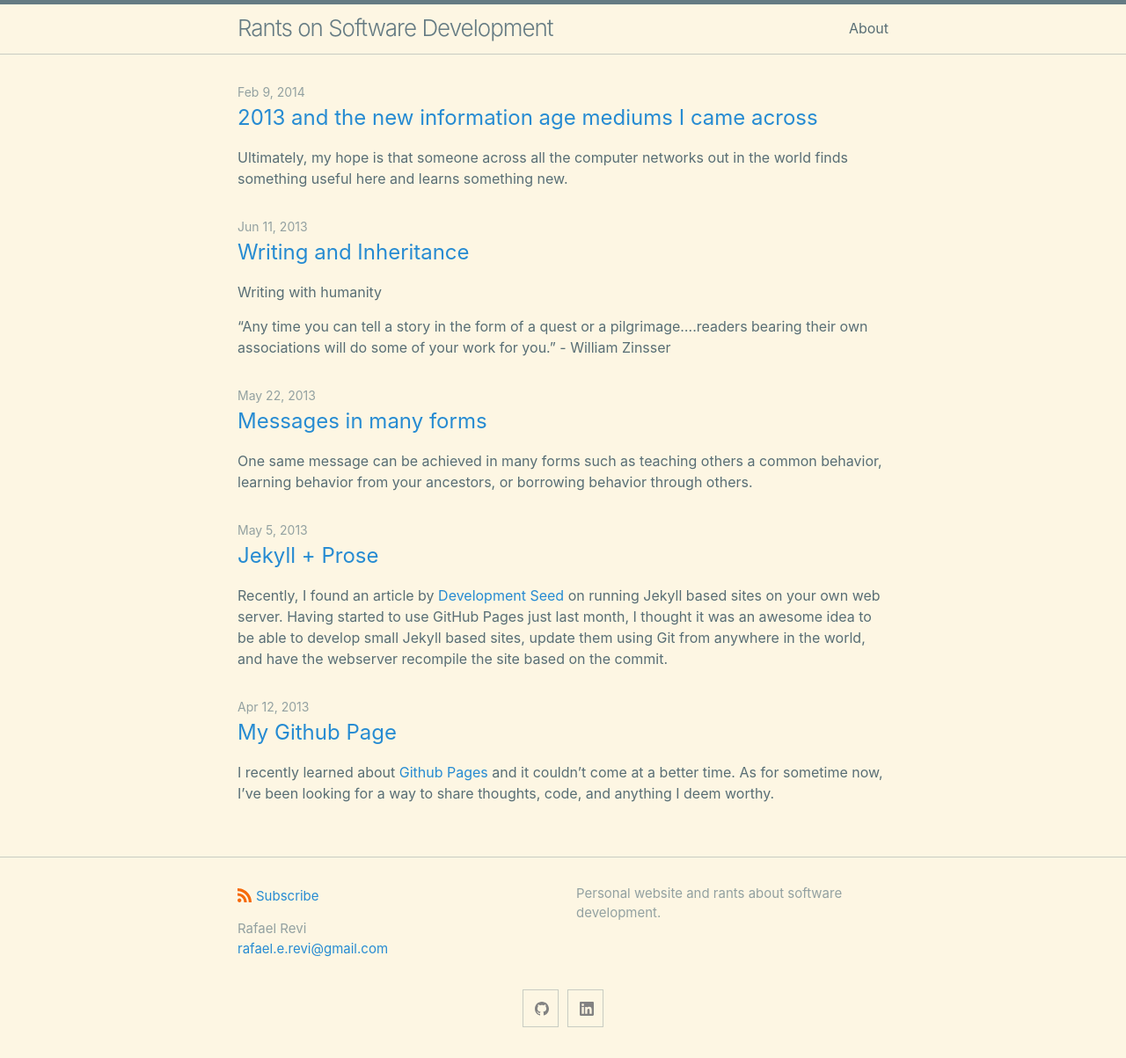
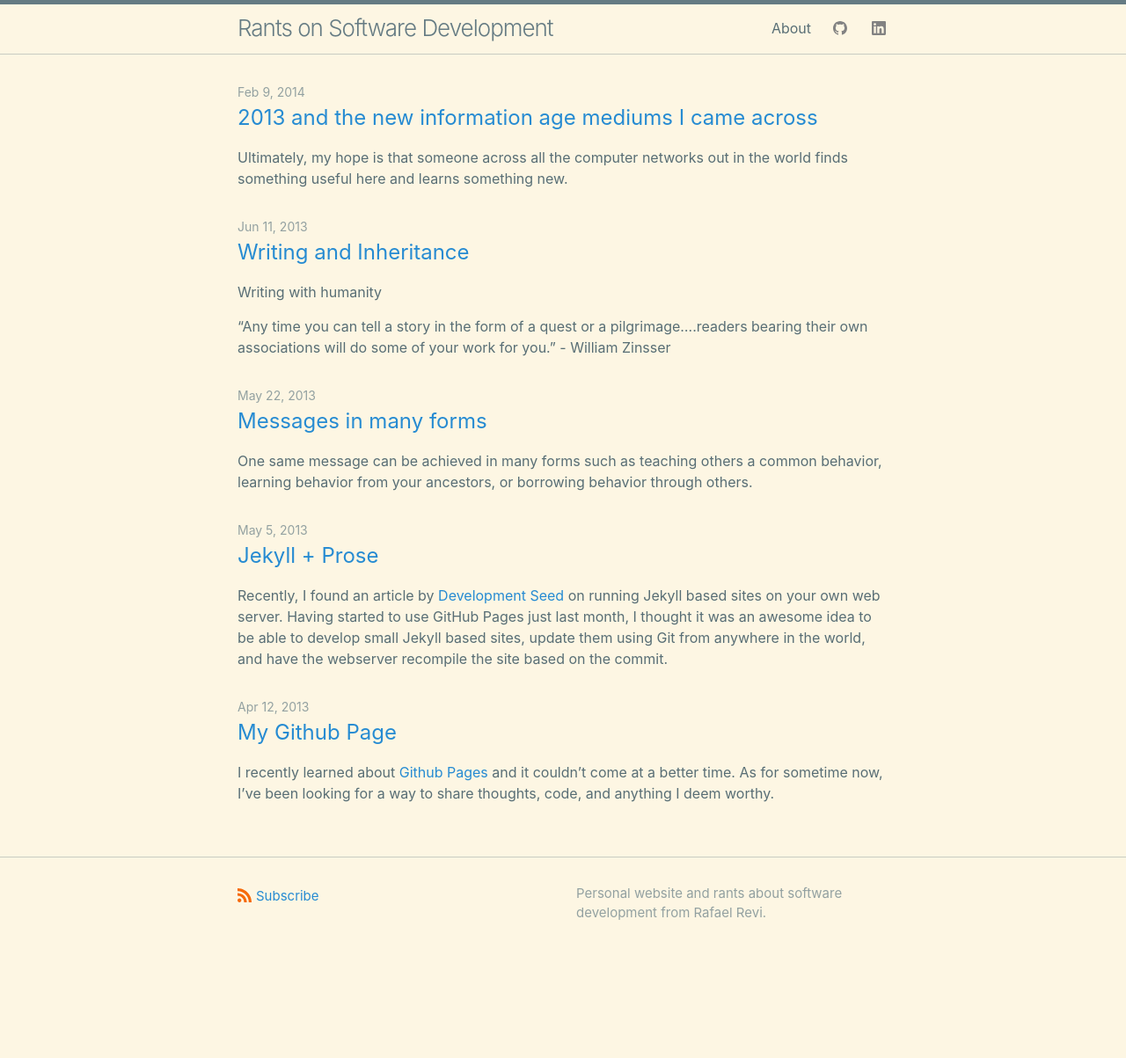
Before and after one commit to rrevi/rrevi.github.io, a Jekyll site: the page built from index.md, in a window 1280 px wide. Shown: the whole page at 88% size. Built offline with Jekyll 4.4.1, drawn with Linux system fonts in a browser that asks for light colours; after the commit the page ends 1110 px from its top, so only the background shows below that.

Commit message:
improvements after initial commit

```diff
--- a/_config.yml
+++ b/_config.yml
@@ -4,11 +4,8 @@ permalink: '/:title'
 google_analytics: UA-40719525-1
 
 title: Rants on Software Development
-author:
-  name: Rafael Revi
-  email: rafael.e.revi@gmail.com
 description: > # this means to ignore newlines until "show_excerpts:"
-  Personal website and rants about software development.
+  Personal website and rants about software development from Rafael Revi.
 show_excerpts: true # set to true to show excerpts on the homepage
 
 minima:
--- a/_includes/footer.html
+++ b/_includes/footer.html
@@ -27,11 +27,5 @@
                 <p>{{ site.description | escape }}</p>
             </div>
         </div>
-
-        <div class="social-links">
-            {%- include social.html -%}
-        </div>
-
     </div>
-
 </footer>
--- a/_includes/header.html
+++ b/_includes/header.html
@@ -25,6 +25,8 @@
                 <a class="page-link" href="{{ my_page.url | relative_url }}">{{ my_page.title | escape }}</a>
                 {%- endif -%}
                 {%- endfor -%}
+
+                {%- include social.html -%}
             </div>
         </nav>
         {%- endif -%}
--- a/_includes/social.html
+++ b/_includes/social.html
@@ -1,82 +1,97 @@
 {%- assign social = site.minima.social_links -%}
 
-<ul class="social-media-list">
-    {%- for glb in social.gitlab -%}{%- if glb.username and glb.instance -%}<li><a rel="me"
+{%- for glb in social.gitlab -%}{%- if glb.username and glb.instance -%}<a rel="me"
         href="https://{{ glb.instance | cgi_escape | escape}}/{{glb.username}}"
-            title="{{ glb.username | escape }}"><svg class="svg-icon grey">
+        title="{{ glb.username | escape }}"
+        class="page-link"><svg class="svg-icon grey">
             <use xlink:href="{{ '/assets/minima-social-icons.svg#gitlab' | relative_url }}"></use>
-            </svg></a></li>{%- endif -%}{%- endfor -%}
-    {%- if social.dribbble -%}<li><a rel="me" href="https://dribbble.com/{{ social.dribbble | cgi_escape | escape }}"
-            title="{{ social.dribbble | escape }}"><svg class="svg-icon grey">
+        </svg></a>{%- endif -%}{%- endfor -%}
+{%- if social.dribbble -%}<a rel="me" href="https://dribbble.com/{{ social.dribbble | cgi_escape | escape }}"
+        title="{{ social.dribbble | escape }}"
+        class="page-link"><svg class="svg-icon grey">
             <use xlink:href="{{ '/assets/minima-social-icons.svg#dribbble' | relative_url }}"></use>
-            </svg></a></li>{%- endif -%}
-    {%- if social.facebook -%}<li><a rel="me"
+        </svg></a>{%- endif -%}
+{%- if social.facebook -%}<a rel="me"
         href="https://www.facebook.com/{{ social.facebook | cgi_escape | escape }}"
-            title="{{ social.facebook | escape }}"><svg class="svg-icon grey">
+        title="{{ social.facebook | escape }}"
+        class="page-link"><svg class="svg-icon grey">
             <use xlink:href="{{ '/assets/minima-social-icons.svg#facebook' | relative_url }}"></use>
-            </svg></a></li>{%- endif -%}
-    {%- if social.flickr -%}<li><a rel="me"
+        </svg></a>{%- endif -%}
+{%- if social.flickr -%}<a rel="me"
         href="https://www.flickr.com/photos/{{ social.flickr | cgi_escape | escape }}"
-            title="{{ social.flickr | escape }}"><svg class="svg-icon grey">
+        title="{{ social.flickr | escape }}"
+        class="page-link"><svg class="svg-icon grey">
             <use xlink:href="{{ '/assets/minima-social-icons.svg#flickr' | relative_url }}"></use>
-            </svg></a></li>{%- endif -%}
-    {%- if social.github -%}<li><a rel="me" href="https://github.com/{{ social.github | cgi_escape | escape }}"
-            title="{{ social.github | escape }}"><svg class="svg-icon grey">
+        </svg></a>{%- endif -%}
+{%- if social.github -%}<a rel="me" href="https://github.com/{{ social.github | cgi_escape | escape }}"
+        title="{{ social.github | escape }}"
+        class="page-link"><svg class="svg-icon grey">
             <use xlink:href="{{ '/assets/minima-social-icons.svg#github' | relative_url }}"></use>
-            </svg></a></li>{%- endif -%}
-    {%- if social.stackoverflow -%}<li><a rel="me"
+        </svg></a>{%- endif -%}
+{%- if social.stackoverflow -%}<a rel="me"
         href="https://stackoverflow.com/users/{{ social.stackoverflow | cgi_escape | escape }}"
-            title="{{ social.stackoverflow | escape }}"><svg class="svg-icon grey">
+        title="{{ social.stackoverflow | escape }}"
+        class="page-link"><svg class="svg-icon grey">
             <use xlink:href="{{ '/assets/minima-social-icons.svg#stackoverflow' | relative_url }}"></use>
-            </svg></a></li>{%- endif -%}
-    {%- if social.instagram -%}<li><a rel="me"
+        </svg></a>{%- endif -%}
+{%- if social.instagram -%}<a rel="me"
         href="https://www.instagram.com/{{ social.instagram | cgi_escape | escape }}"
-            title="{{ social.instagram | escape }}"><svg class="svg-icon grey">
+        title="{{ social.instagram | escape }}"
+        class="page-link"><svg class="svg-icon grey">
             <use xlink:href="{{ '/assets/minima-social-icons.svg#instagram' | relative_url }}"></use>
-            </svg></a></li>{%- endif -%}
-    {%- if social.linkedin -%}<li><a rel="me"
+        </svg></a>{%- endif -%}
+{%- if social.linkedin -%}<a rel="me"
         href="https://www.linkedin.com/in/{{ social.linkedin | cgi_escape | escape }}"
-            title="{{ social.linkedin | escape }}"><svg class="svg-icon grey">
+        title="{{ social.linkedin | escape }}"
+        class="page-link"><svg class="svg-icon grey">
             <use xlink:href="{{ '/assets/minima-social-icons.svg#linkedin' | relative_url }}"></use>
-            </svg></a></li>{%- endif -%}
-    {%- if social.pinterest -%}<li><a rel="me"
+        </svg></a>{%- endif -%}
+{%- if social.pinterest -%}<a rel="me"
         href="https://www.pinterest.com/{{ social.pinterest | cgi_escape | escape }}"
-            title="{{ social.pinterest | escape }}"><svg class="svg-icon grey">
+        title="{{ social.pinterest | escape }}"
+        class="page-link"><svg class="svg-icon grey">
             <use xlink:href="{{ '/assets/minima-social-icons.svg#pinterest' | relative_url }}"></use>
-            </svg></a></li>{%- endif -%}
-    {%- for mst in social.mastodon -%}{%- if mst.username and mst.instance -%}<li><a rel="me"
+        </svg></a>{%- endif -%}
+{%- for mst in social.mastodon -%}{%- if mst.username and mst.instance -%}<a rel="me"
         href="https://{{ mst.instance | cgi_escape | escape}}/@{{mst.username}}"
-            title="{{ mst.username | escape }}"><svg class="svg-icon grey">
+        title="{{ mst.username | escape }}"
+        class="page-link"><svg class="svg-icon grey">
             <use xlink:href="{{ '/assets/minima-social-icons.svg#mastodon' | relative_url }}"></use>
-            </svg></a></li>{%- endif -%}{%- endfor -%}
-    {%- if social.twitter -%}<li><a rel="me" href="https://twitter.com/{{ social.twitter | cgi_escape | escape }}"
-            title="{{ social.twitter | escape }}"><svg class="svg-icon grey">
+        </svg></a>{%- endif -%}{%- endfor -%}
+{%- if social.twitter -%}<a rel="me" href="https://twitter.com/{{ social.twitter | cgi_escape | escape }}"
+        title="{{ social.twitter | escape }}"
+        class="page-link"><svg class="svg-icon grey">
             <use xlink:href="{{ '/assets/minima-social-icons.svg#twitter' | relative_url }}"></use>
-            </svg></a></li>{%- endif -%}
-    {%- if social.youtube -%}<li><a rel="me" href="https://www.youtube.com/{{ social.youtube | cgi_escape | escape }}"
-            title="{{ social.youtube | escape }}"><svg class="svg-icon grey">
+        </svg></a>{%- endif -%}
+{%- if social.youtube -%}<a rel="me" href="https://www.youtube.com/{{ social.youtube | cgi_escape | escape }}"
+        title="{{ social.youtube | escape }}"
+        class="page-link"><svg class="svg-icon grey">
             <use xlink:href="{{ '/assets/minima-social-icons.svg#youtube' | relative_url }}"></use>
-            </svg></a></li>{%- endif -%}
-    {%- if social.youtube_channel -%}<li><a rel="me"
+        </svg></a>{%- endif -%}
+{%- if social.youtube_channel -%}<a rel="me"
         href="https://www.youtube.com/channel/{{ social.youtube_channel | cgi_escape | escape }}"
-            title="{{ social.youtube_channel_name | escape | default: 'YouTube' }}"><svg class="svg-icon grey">
+        title="{{ social.youtube_channel_name | escape | default: 'YouTube' }}"
+        class="page-link"><svg class="svg-icon grey">
             <use xlink:href="{{ '/assets/minima-social-icons.svg#youtube' | relative_url }}"></use>
-            </svg></a></li>{%- endif -%}
-    {%- if social.telegram -%}<li><a rel="me" href="https://t.me/{{ social.telegram | cgi_escape | escape }}"
-            title="{{ social.telegram | escape }}"><svg class="svg-icon grey">
+        </svg></a>{%- endif -%}
+{%- if social.telegram -%}<a rel="me" href="https://t.me/{{ social.telegram | cgi_escape | escape }}"
+        title="{{ social.telegram | escape }}"
+        class="page-link"><svg class="svg-icon grey">
             <use xlink:href="{{ '/assets/minima-social-icons.svg#telegram' | relative_url }}"></use>
-            </svg></a></li>{%- endif -%}
-    {%- if social.keybase -%}<li><a rel="me" href="https://keybase.io/{{ social.keybase | cgi_escape | escape }}"
-            title="{{ social.keybase | escape }}"><svg class="svg-icon grey">
+        </svg></a>{%- endif -%}
+{%- if social.keybase -%}<a rel="me" href="https://keybase.io/{{ social.keybase | cgi_escape | escape }}"
+        title="{{ social.keybase | escape }}"
+        class="page-link"><svg class="svg-icon grey">
             <use xlink:href="{{ '/assets/minima-social-icons.svg#keybase' | relative_url }}"></use>
-            </svg></a></li>{%- endif -%}
-    {%- if social.microdotblog -%}<li><a rel="me"
+        </svg></a>{%- endif -%}
+{%- if social.microdotblog -%}<a rel="me"
         href="https://micro.blog/{{ social.microdotblog | cgi_escape | escape }}"
-            title="{{ social.microdotblog | escape }}"><svg class="svg-icon grey">
+        title="{{ social.microdotblog | escape }}"
+        class="page-link"><svg class="svg-icon grey">
             <use xlink:href="{{ '/assets/minima-social-icons.svg#microdotblog' | relative_url }}"></use>
-            </svg></a></li>{%- endif -%}
-    {%- if social.devto -%}<li><a href="https://dev.to/{{ social.devto | cgi_escape | escape }}"
-            title="{{ social.devto | escape }}"><svg class="svg-icon grey">
+        </svg></a>{%- endif -%}
+{%- if social.devto -%}<a href="https://dev.to/{{ social.devto | cgi_escape | escape }}"
+        title="{{ social.devto | escape }}"
+        class="page-link"><svg class="svg-icon grey">
             <use xlink:href="{{ '/assets/minima-social-icons.svg#devto' | relative_url }}"></use>
-            </svg></a></li>{%- endif -%}
-</ul>
+        </svg></a>{%- endif -%}
```
Lines whose indentation alone changed are shown as unchanged.
